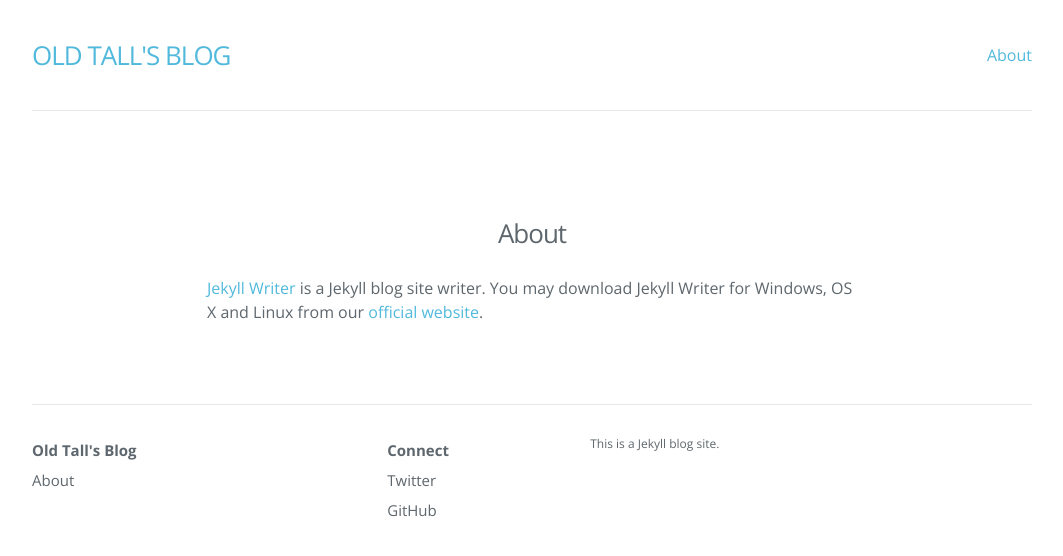
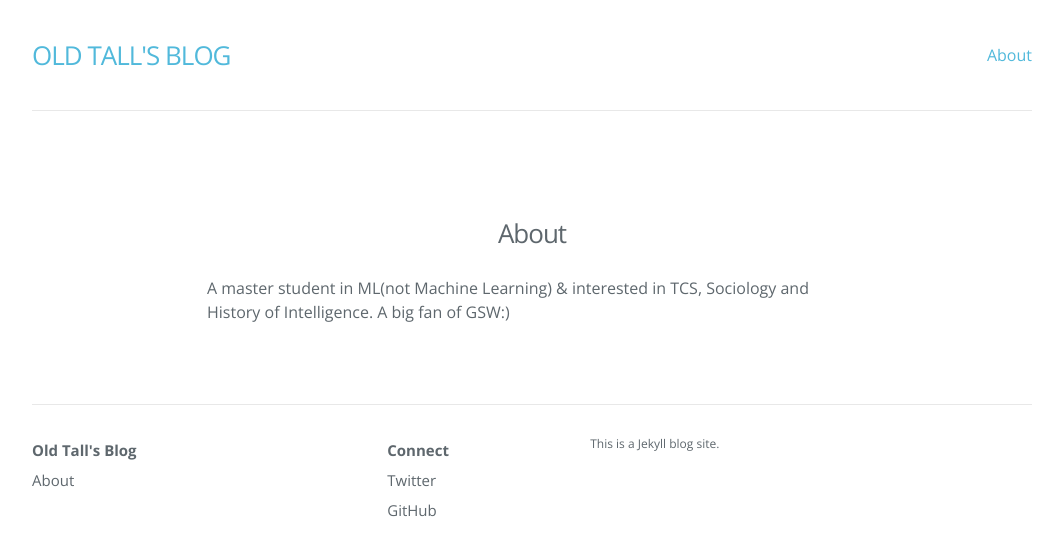
Before and after one commit to ghlogic123/ghlogic123.github.io, a Jekyll site: the page built from about.md, in a window 1280 px wide. Shown: the top 556 px of the page, without its empty margins (108-1171 px from the left). Built offline with Jekyll 4.4.1, drawn with Linux system fonts in a browser that asks for light colours; nearby versions of some CDN libraries.

Commit message:
Update about.md

```diff
--- a/about.md
+++ b/about.md
@@ -4,4 +4,4 @@ title: About
 permalink: /about/
 ---
 
-[Jekyll Writer](http://www.jekyllwriter.com) is a Jekyll blog site writer. You may download Jekyll Writer for Windows, OS X and Linux from our [official website](http://www.jekyllwriter.com).
+A master student in ML(not Machine Learning) & interested in TCS, Sociology and History of Intelligence. A big fan of GSW:)
```
